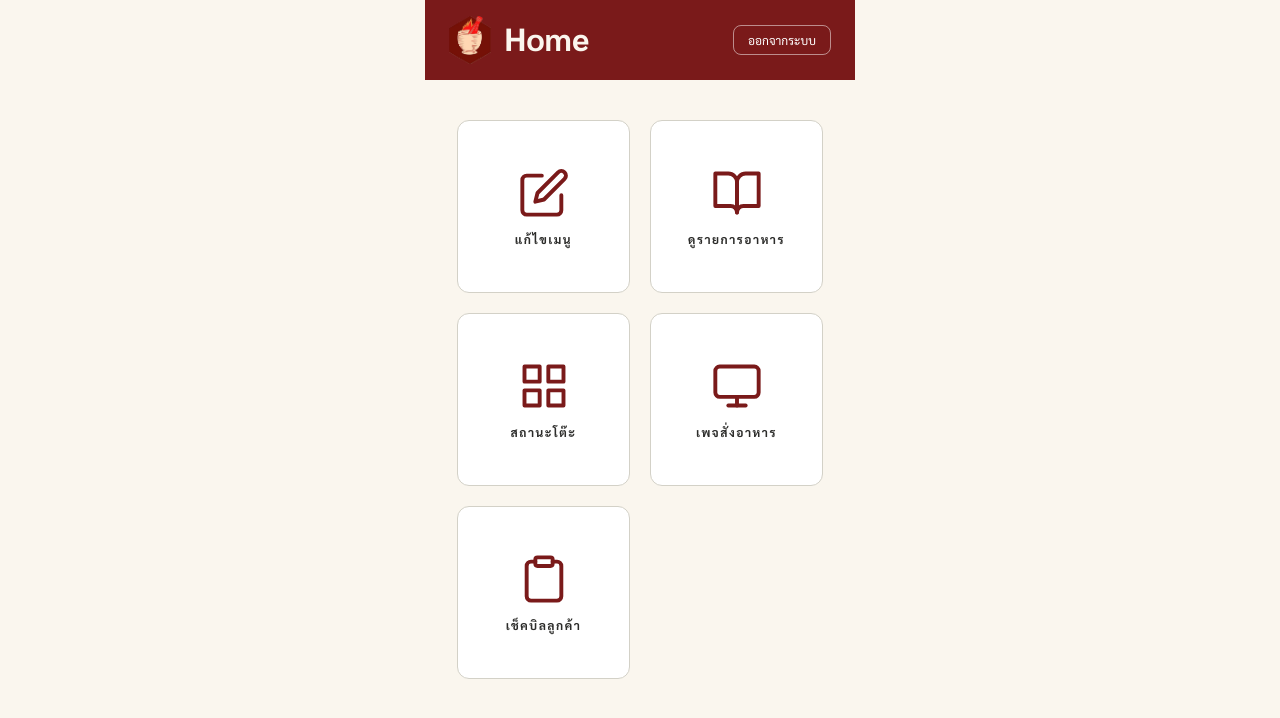
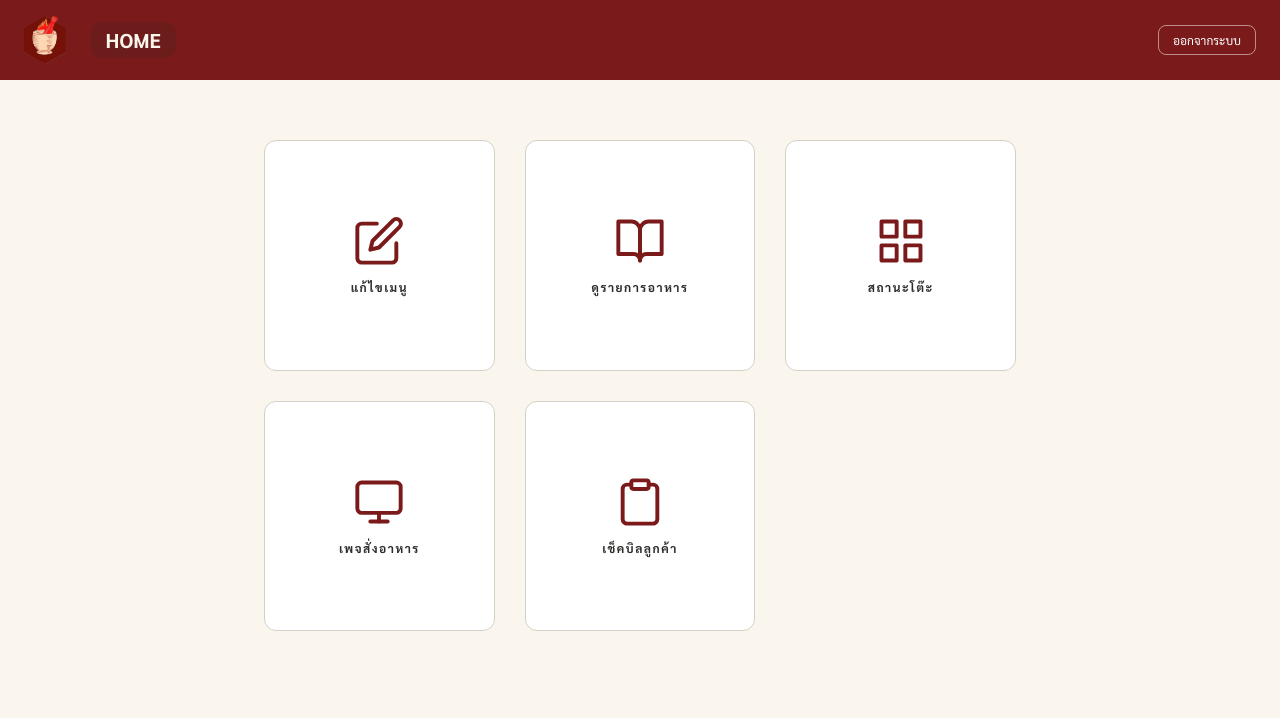
Before and after one commit to nongngee/MiniProject-QRCodeOrdering, a plain HTML site: page admin-webpage/admin-home.html in a window 1280 px wide. Drawn offline with Linux system fonts and the light colour scheme; sample sign-in values are in the browser's storage.

Commit message:
ปรับ scale และสามารถใข้งานหน้า login กับ home ของ admin ได้

```diff
--- a/admin-webpage/admin-home.html
+++ b/admin-webpage/admin-home.html
@@ -9,12 +9,11 @@
   <link rel="stylesheet" href="admin.css">
 </head>
 <body>
-
-  <main class="screen">
-
   <header class="dashboard-header">
-      <img src="image/lot_logo.png" alt="ลาวอ้องท้อง" class="header-logo">
-      <h1>Home</h1>
+    <div class="header-brand-group">
+      <img src="image/lot_logo.png" alt="ลาวอ้อยต้อย" class="header-logo">
+      <h1>HOME</h1>
+    </div>
     <button class="btn-logout" onclick="logout()">ออกจากระบบ</button>
   </header>
 
@@ -71,8 +70,8 @@
       <div class="card-icon">
         <svg xmlns="http://www.w3.org/2000/svg" viewBox="0 0 24 24" fill="none"
           stroke="currentColor" stroke-width="1.8" stroke-linecap="round" stroke-linejoin="round">
-            <path path d="M16 4h2a2 2 0 0 1 2 2v14a2 2 0 0 1-2 2H6a2 2 0 0 1-2-2V6a2 2 0 0 1 2-2h2"></path>
-            <rect x="8" y="2" width="8" height="4" rx="1" ry="1"></rect>
+          <path d="M16 4h2a2 2 0 0 1 2 2v14a2 2 0 0 1-2 2H6a2 2 0 0 1-2-2V6a2 2 0 0 1 2-2h2"/>
+          <rect x="8" y="2" width="8" height="4" rx="1" ry="1"/>
         </svg>
       </div>
       <span class="card-label">เช็คบิลลูกค้า</span>
@@ -80,8 +79,6 @@
 
   </div>
 
-  </main>
-
   <script src="admin.js"></script>
   <script>requireLogin();</script>
 
--- a/admin-webpage/admin.css
+++ b/admin-webpage/admin.css
@@ -1,17 +1,17 @@
 /* ===================================================
-   admin.css — ลาวอ้อยต้อย | Admin styles - log in
+   admin.css — ลาวอ้อยต้อย | Admin styles
    =================================================== */
 
 /* ===== Variables ===== */
 :root {
-  --color-bg:       #FAF6EE;
-  --color-primary:  #7A1A1A;
-  --color-dark:     #5A0E0E;
-  --color-accent:   #C25A1A;
-  --color-surface:  #FFFFFF;
-  --color-border:   #D3D1C7;
-  --color-text:     #2C2C2A;
-  --color-muted:    #888780;
+  --color-bg:      #FAF6EE;
+  --color-primary: #7A1A1A;
+  --color-dark:    #5A0E0E;
+  --color-accent:  #C25A1A;
+  --color-surface: #FFFFFF;
+  --color-border:  #D3D1C7;
+  --color-text:    #2C2C2A;
+  --color-muted:   #888780;
 
   --radius-sm: 8px;
   --radius-md: 12px;
@@ -27,25 +27,36 @@
 }
 
 html {
-  font-size: 16px;
+  font-size: 14px;
 }
 
+@media (min-width: 768px) {
+  html { font-size: 16px; }
+}
+
+@media (min-width: 1024px) {
+  html { font-size: 18px; }
+}
+
+/* ===== Base body ===== */
 body {
   font-family: var(--font-main);
   background-color: var(--color-bg);
   color: var(--color-text);
   min-height: 100dvh;
+  width: 100%;
+  margin: 0 auto;
   display: flex;
-  justify-content: center;
-  align-items: center;
+  flex-direction: column;
 }
 
-/* ===== Screen container ===== */
-.screen {
-  width: 100%;
-  max-width: 430px;
-  min-height: 100dvh;
-  background-color: var(--color-bg);
+
+/* ===================================================
+   Login page
+   =================================================== */
+
+.login-wrap {
+  flex: 1;
   display: flex;
   flex-direction: column;
   align-items: center;
@@ -58,9 +69,11 @@ body {
   margin-bottom: 12px;
 }
 
+.logo-wrap img,
 .logo-wrap svg {
   width: 96px;
   height: 96px;
+  object-fit: contain;
 }
 
 /* ===== Brand name ===== */
@@ -100,7 +113,9 @@ body {
 
 /* ===== Form ===== */
 .form {
-  width: 100%;
+  width: 100%;            /* บนมือถือให้ยืดเต็มความกว้าง */
+  max-width: 400px;       /* บล็อกไม่ให้กล่องฟอร์มยืดกว้างเกินไปเมื่ออยู่บนจอคอม/แท็บเล็ต */
+  margin: 0 auto;         /* จัดให้กลุ่มฟอร์มทั้งหมดอยู่ตรงกลางหน้าจอ */
   display: flex;
   flex-direction: column;
   gap: 12px;
@@ -129,7 +144,7 @@ body {
   box-shadow: 0 0 0 3px rgba(194, 90, 26, 0.15);
 }
 
-/* ===== Button ===== */
+/* ===== Login button ===== */
 .btn-login {
   width: 100%;
   height: 48px;
@@ -146,13 +161,8 @@ body {
   transition: background 0.15s, transform 0.1s;
 }
 
-.btn-login:hover {
-  background: var(--color-dark);
-}
-
-.btn-login:active {
-  transform: scale(0.98);
-}
+.btn-login:hover  { background: var(--color-dark); }
+.btn-login:active { transform: scale(0.98); }
 
 /* ===== Footer link ===== */
 .footer-text {
@@ -176,12 +186,12 @@ body {
 
 
 /* ===================================================
-   admin.css — ลาวอ้อยต้อย | Admin styles - Home
+   Dashboard / Home page
    =================================================== */
-   /* ===== Header ===== */
+
+/* ===== Header ===== */
 .dashboard-header {
   width: 100%;
-  max-width: 430px;
   background-color: var(--color-primary);
   padding: 16px 24px;
   display: flex;
@@ -189,11 +199,20 @@ body {
   justify-content: space-between;
   position: sticky;
   top: 0;
+  z-index: 10;
 }
-.dashboard-header h1 {
-  padding-right: 130px;
-  padding-bottom: 5px;
+
+.header-brand-group {
+  display: flex;
+  align-items: center;
+  gap: 25px;
   color: var(--color-bg);
+}
+.header-brand-group h1 {
+  font-size: 20px;
+  background-color: #6d1c1c;
+  border-radius: 10px;
+  padding: 5px 15px;
 }
 
 .header-logo {
@@ -204,7 +223,7 @@ body {
 
 .btn-logout {
   background: transparent;
-  border: 1px solid rgba(255,255,255,0.5);
+  border: 1px solid rgba(255, 255, 255, 0.5);
   color: #FFFFFF;
   font-family: var(--font-main);
   font-size: 12px;
@@ -215,22 +234,28 @@ body {
 }
 
 .btn-logout:hover {
-  background: rgba(255,255,255,0.15);
-}
-
-/* ===== Dashboard screen override ===== */
-.screen:has(.dashboard-header) {
-  padding: 0;
-  justify-content: flex-start;
+  background: rgba(255, 255, 255, 0.15);
 }
 
 /* ===== Grid ===== */
 .dashboard-grid {
   display: grid;
-  grid-template-columns: repeat(2, 1fr);
+  grid-template-columns: repeat(2, 1fr); /* บนมือถือแสดง 2 คอลัมน์ตามรูปแรก */
   gap: 20px;
-  padding: 40px 32px;
-  width: 100%;
+  padding: 32px 24px 40px;
+  width: 100%;       /* สไตล์เริ่มต้น: บนมือถือให้ขยายเต็มความกว้าง */
+  max-width: 450px;  /* บล็อกไม่ให้ใหญ่เกินไปเวลามือถือจอกว้าง */
+  margin: 0 auto;    /* จัดให้อยู่ตรงกลางหน้าจอ */
+}
+
+/* ตั้งค่าสเกลเพิ่มเติมเมื่อเปิดบน แท็บเล็ต หรือ โน้ตบุ๊ก/คอมพิวเตอร์ */
+@media (min-width: 768px) {
+  .dashboard-grid {
+    grid-template-columns: repeat(3, 1fr); /* บนไอแพด/คอม เปลี่ยนเป็น 3 คอลัมน์ให้ดูเต็มขึ้น */
+    max-width: 800px;  /* ขยายขนาดความกว้างของกลุ่มสี่เหลี่ยมให้สมส่วนกับจอใหญ่ */
+    gap: 30px;         /* เพิ่มระยะห่างระหว่างปุ่มให้ดูโปร่งสบายตา */
+    padding: 60px 24px;
+  }
 }
 
 /* ===== Card ===== */
@@ -250,13 +275,8 @@ body {
   aspect-ratio: 1 / 1;
 }
 
-.dashboard-card:hover {
-  border-color: var(--color-accent);
-}
-
-.dashboard-card:active {
-  transform: scale(0.97);
-}
+.dashboard-card:hover  { border-color: var(--color-accent); }
+.dashboard-card:active { transform: scale(0.97); }
 
 .card-icon {
   width: 52px;
@@ -279,5 +299,5 @@ body {
 
 
 /* ===================================================
-   admin.css — ลาวอ้อยต้อย | Admin styles - Edit Menu
+   Edit Menu page
    =================================================== */
--- a/admin-webpage/admin.js
+++ b/admin-webpage/admin.js
@@ -5,7 +5,7 @@
 
 // ===== ส่วนที่ 1 — กำหนด credentials =====
 const ADMIN_USER = "admin";
-const ADMIN_PASS = "lat123";
+const ADMIN_PASS = "123";
 
 
 // ===== ส่วนที่ 2 — จัดการ login =====
```
Also changed, not shown: admin-webpage/admin-editmenu.html (+1 -0 lines), admin-webpage/index.html (+3 -3 lines). Lines whose indentation alone changed are shown as unchanged.
